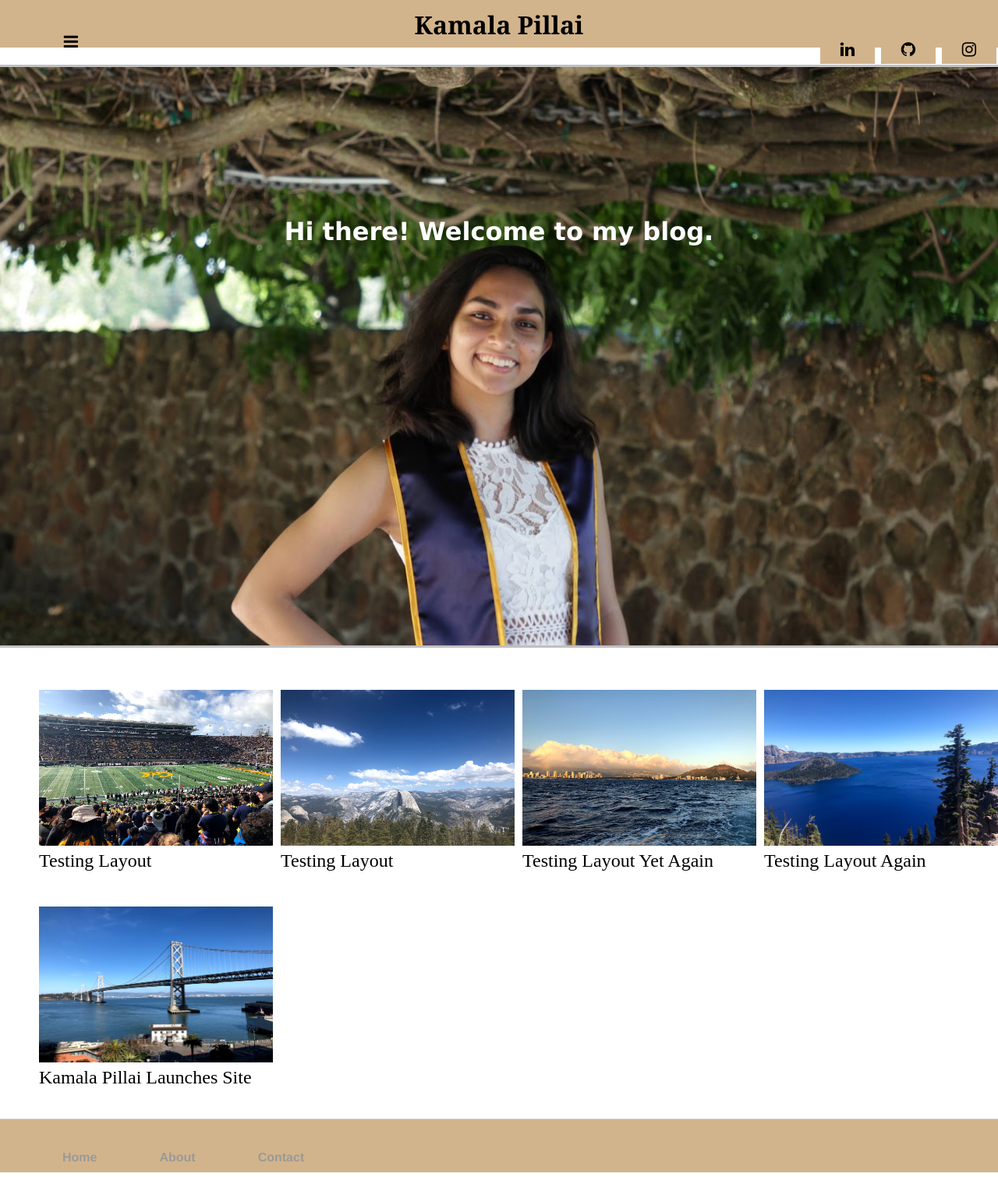
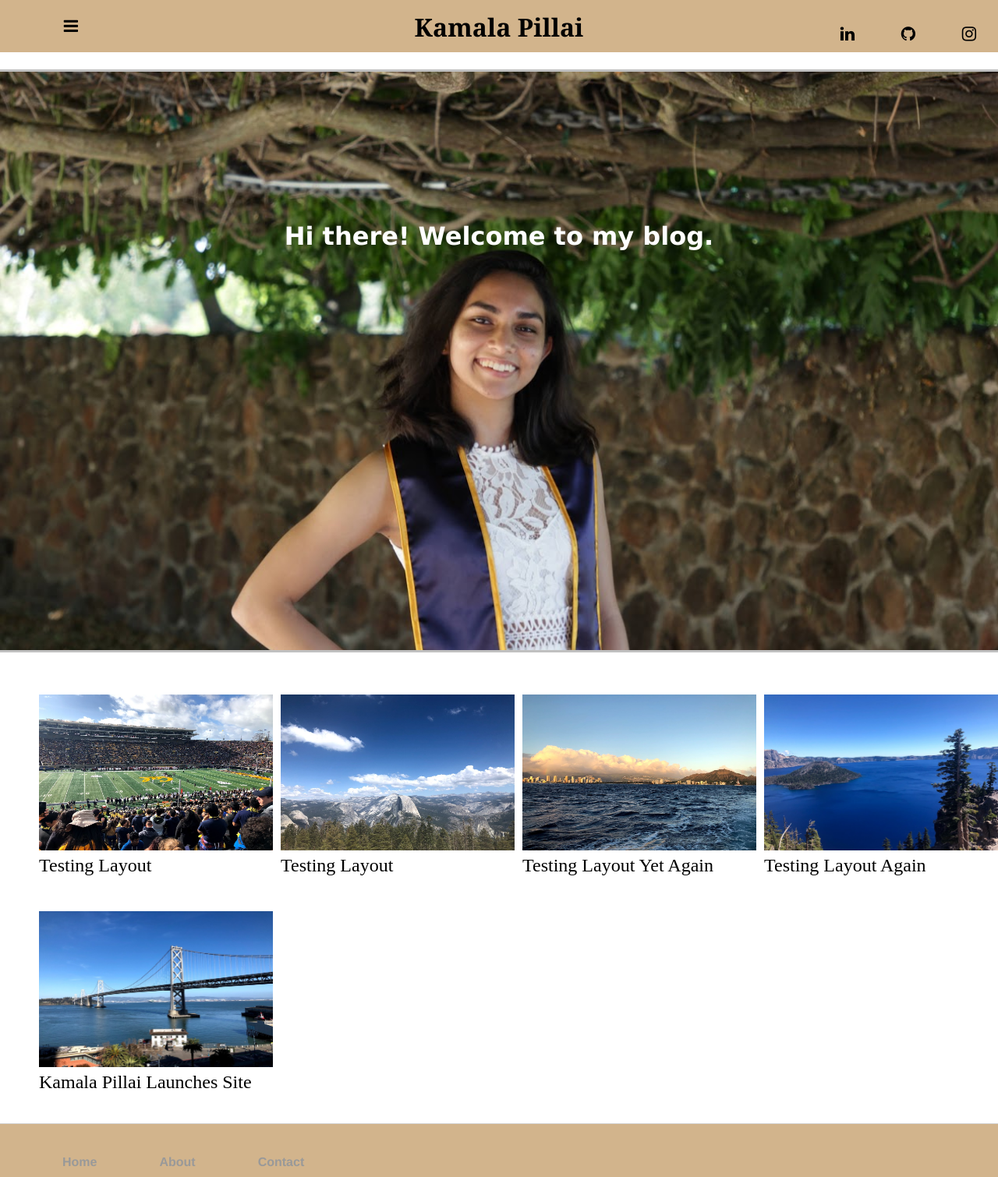
Before and after one commit to kpill/kpill.github.io, a Jekyll site: the page built from index.html, in a window 1280 px wide. Shown: the whole page at 78% size. Built offline with Jekyll 4.4.1, drawn with Linux system fonts in a browser that asks for light colours.

Commit message:
Update main.css

```diff
--- a/css/main.css
+++ b/css/main.css
@@ -1,10 +1,10 @@
 header {
 	position: relative;
-	/*overflow: hidden;*/
+	overflow: hidden;
 	color: Black;
 	background-color: tan;
-	padding-top: 20px;
-	padding-bottom: 20px;
+	/*padding-top: 20px;
+	padding-bottom: 20px;*/
 }
 
 h1.header {
@@ -16,6 +16,7 @@ h1.header {
 	float: left;
 	padding-left: 5vw;
 	vertical-align: middle;
+	margin: 0;
 }
 
 .dropdown {
@@ -65,6 +66,7 @@ a.home:hover, a.home:active {
 .social-icons {
 	float: right;
 	vertical-align: middle;
+	margin: 0;
 }
 
 .fa {
```
